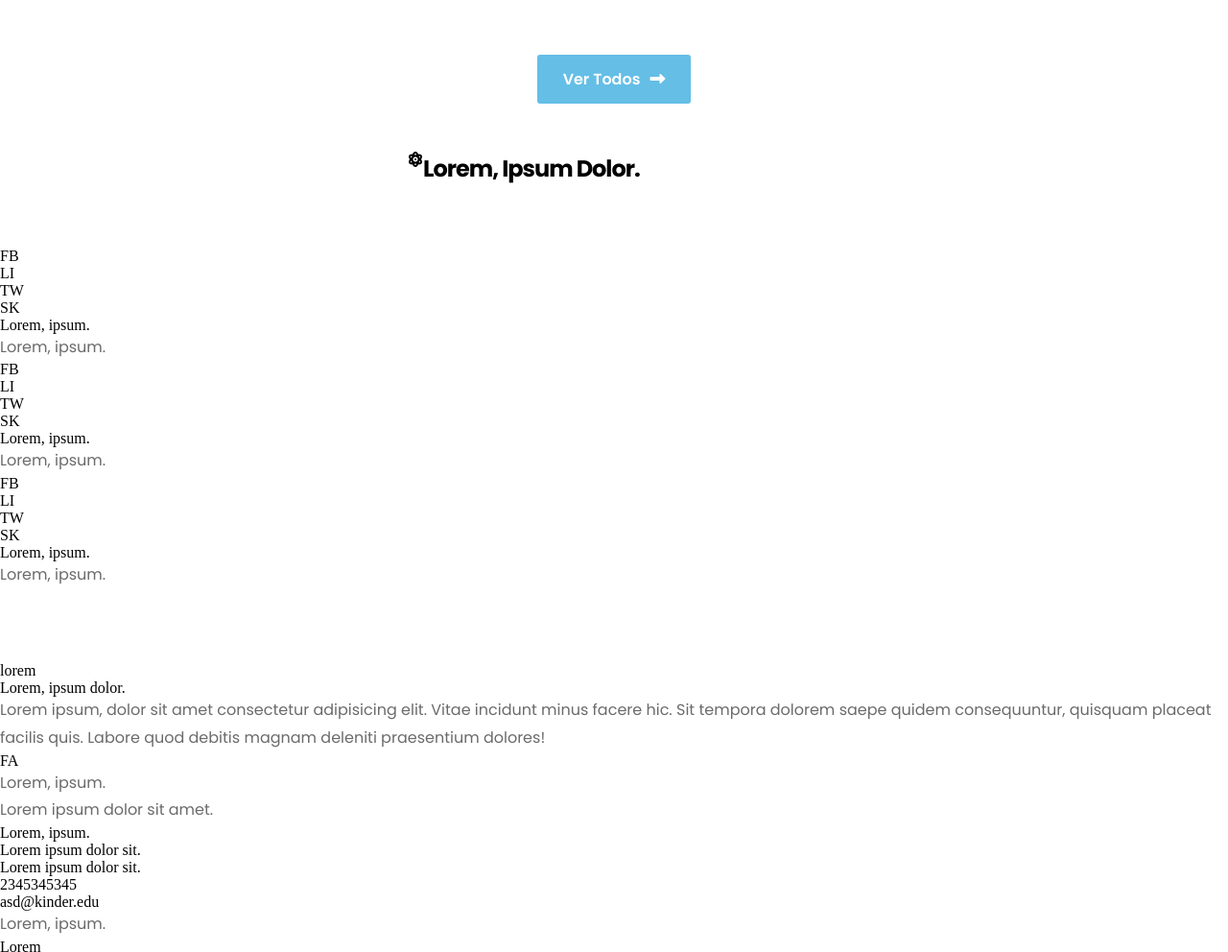
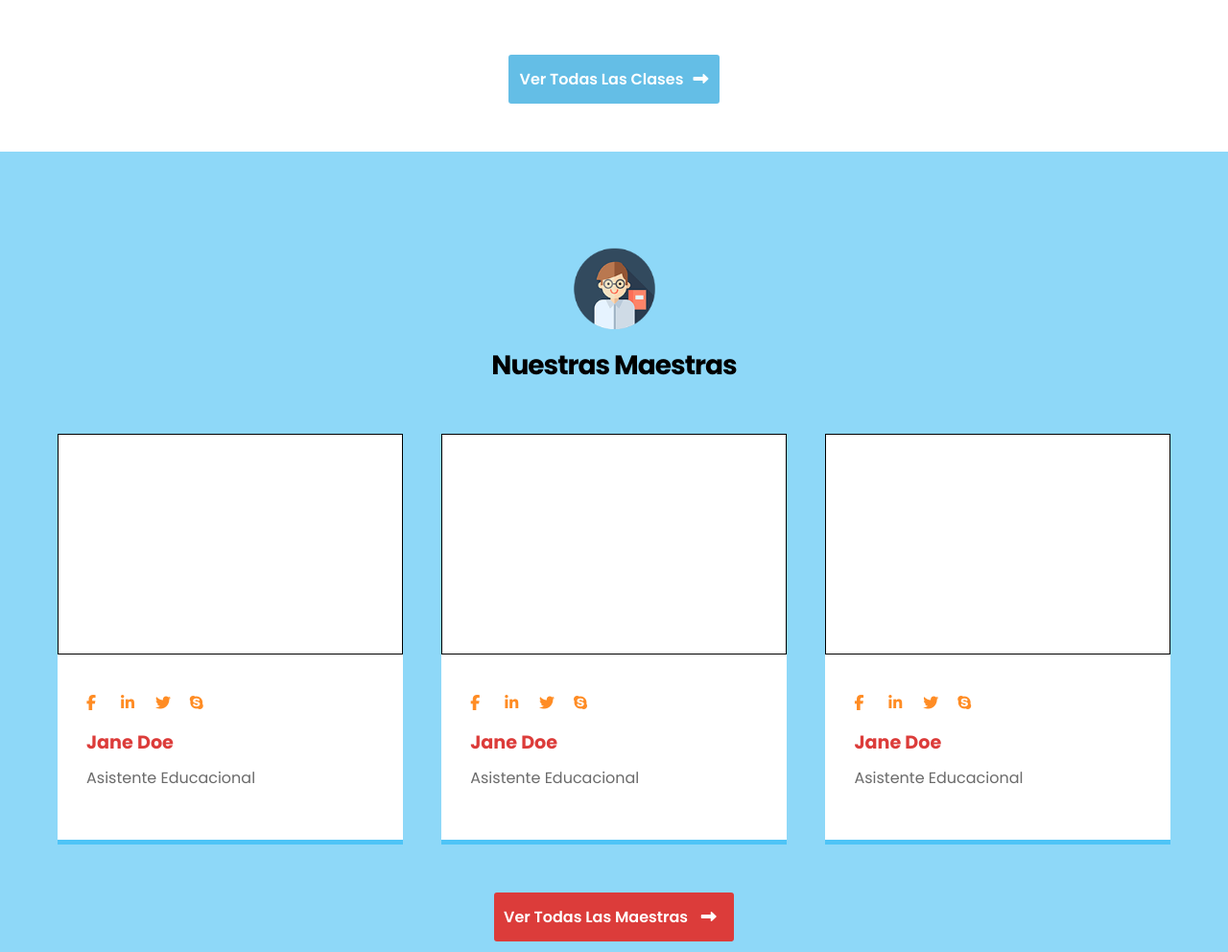
Before and after one commit to Diego-Aldao/escuela-primaria, a plain HTML site: page index.html in a window 1280 px wide. Shown: the part 3657-4649 px from the top of the page at 96% size. Drawn offline with Linux system fonts and the light colour scheme.

Commit message:
terminada la seccion maestras

```diff
--- a/css/styles.scss
+++ b/css/styles.scss
@@ -735,7 +735,12 @@ ul {
     }
   }
 }
-
+.fa {
+  img {
+    width: 85px;
+    height: 85px;
+  }
+}
 //INICIO SECCION CLASES
 .clases {
   .contenedor-gral {
@@ -750,12 +755,7 @@ ul {
   .titulos-headers {
     font-size: 1.8rem;
   }
-  .fa {
-    img {
-      width: 85px;
-      height: 85px;
-    }
-  }
+
   .cartas-clases {
     width: 100%;
     text-align: center;
@@ -794,6 +794,7 @@ ul {
   .btn-seccion-clases {
     background: $color-azul;
     @include flexbox(row, center, center);
+    min-width: 220px;
   }
 }
 //INICIO QUERYS CLASES
@@ -816,8 +817,86 @@ ul {
       min-height: 120px;
       height: 18vw;
     }
-    .contenedor-btn-principal {
-      width: 100%;
+  }
+}
+
+//INICIO SECCION MAESTROS
+.maestras {
+  background: #8ed8f8;
+  .contenedor-gral {
+    max-width: 470px;
+    margin: 0 auto;
+    .headers-principales {
+      flex-direction: column;
+      align-items: center;
+      height: auto;
+    }
+    .titulos-headers {
+      font-size: 1.75rem;
+      margin-top: 15px;
+    }
+  }
+  .cartas-maestras {
+    width: 100%;
+    background: white;
+    border-bottom: 5px solid #4ec4f7;
+    margin: 50px 0px;
+  }
+  .img-maestra {
+    width: 100%;
+    min-height: 150px;
+    height: 50vw;
+    max-height: 250px;
+    border: 1px solid black;
+  }
+  .redes-maestra {
+    width: 40%;
+    height: 40px;
+    @include flexbox(row, center, center);
+    margin: 30px 0px 0px 30px;
+  }
+  .link-maestra {
+    width: 25%;
+    height: 100%;
+    @include flexbox(row, center, flex-start);
+    color: $color-naranja;
+  }
+  .nombre-maestra {
+    font-weight: 800;
+    color: $color-rojo;
+    text-transform: capitalize;
+    font-size: 1.2rem;
+    margin: 5px 0px 5px 30px;
+  }
+  .rol-maestra {
+    margin-left: 30px;
+    text-transform: capitalize;
+    margin-bottom: 50px;
+  }
+  .btn-principal {
+    background: $color-rojo;
+    min-width: 250px;
+  }
+}
+@media (min-width: 768px) {
+  .maestras {
+    .contenedor-gral {
+      max-width: 100%;
+      flex-wrap: wrap;
+      @include flexbox(row, flex-start, space-between);
+      max-width: 1320px;
+    }
+    .headers-principales {
+      max-width: 100%;
+    }
+    .cartas-maestras {
+      width: 31%;
+      max-width: 400px;
+      max-height: 430px;
+    }
+    .img-maestra {
+      min-height: 120px;
+      height: 18vw;
     }
   }
 }
--- a/index.html
+++ b/index.html
@@ -377,52 +377,56 @@
             leer mas <i class="fas fa-long-arrow-alt-right"></i>
           </div>
         </div>
-        <div class="contenedor-btn-principal">
         <div class="btn-principal btn-seccion-clases">
-            ver todos <i class="fas fa-long-arrow-alt-right"></i>
-          </div>
+          ver todas las clases <i class="fas fa-long-arrow-alt-right"></i>
         </div>
       </div>
     </section>
     <section class="maestras">
+      <div class="contenedor-gral">
         <header class="headers-principales">
-        <div class="fa"><i class="fas fa-atom"></i></div>
-        <p class="titulos-headers">Lorem, ipsum dolor.</p>
+          <div class="fa">
+            <img src="./images/iconos/teacher-title.png" alt="" srcset="" />
+          </div>
+          <p class="titulos-headers">nuestras maestras</p>
         </header>
         <div class="cartas-maestras">
           <div class="img-maestra"></div>
           <ul class="redes-maestra">
-          <li class="link maestra">FB</li>
-          <li class="link maestra">LI</li>
-          <li class="link maestra">TW</li>
-          <li class="link maestra">SK</li>
+            <li class="link-maestra"><i class="fab fa-facebook-f"></i></li>
+            <li class="link-maestra"><i class="fab fa-linkedin-in"></i></li>
+            <li class="link-maestra"><i class="fab fa-twitter"></i></li>
+            <li class="link-maestra"><i class="fab fa-skype"></i></li>
           </ul>
-        <p class="textos-grandes nombre-maestra">Lorem, ipsum.</p>
-        <p class="textos-comunes rol-maestra">Lorem, ipsum.</p>
+          <p class="texto-grande nombre-maestra">jane doe</p>
+          <p class="textos-comunes rol-maestra">asistente educacional</p>
         </div>
         <div class="cartas-maestras">
           <div class="img-maestra"></div>
           <ul class="redes-maestra">
-          <li class="link maestra">FB</li>
-          <li class="link maestra">LI</li>
-          <li class="link maestra">TW</li>
-          <li class="link maestra">SK</li>
+            <li class="link-maestra"><i class="fab fa-facebook-f"></i></li>
+            <li class="link-maestra"><i class="fab fa-linkedin-in"></i></li>
+            <li class="link-maestra"><i class="fab fa-twitter"></i></li>
+            <li class="link-maestra"><i class="fab fa-skype"></i></li>
           </ul>
-        <p class="textos-grandes nombre-maestra">Lorem, ipsum.</p>
-        <p class="textos-comunes rol-maestra">Lorem, ipsum.</p>
+          <p class="texto-grande nombre-maestra">jane doe</p>
+          <p class="textos-comunes rol-maestra">asistente educacional</p>
         </div>
         <div class="cartas-maestras">
           <div class="img-maestra"></div>
           <ul class="redes-maestra">
-          <li class="link maestra">FB</li>
-          <li class="link maestra">LI</li>
-          <li class="link maestra">TW</li>
-          <li class="link maestra">SK</li>
+            <li class="link-maestra"><i class="fab fa-facebook-f"></i></li>
+            <li class="link-maestra"><i class="fab fa-linkedin-in"></i></li>
+            <li class="link-maestra"><i class="fab fa-twitter"></i></li>
+            <li class="link-maestra"><i class="fab fa-skype"></i></li>
           </ul>
-        <p class="textos-grandes nombre-maestra">Lorem, ipsum.</p>
-        <p class="textos-comunes rol-maestra">Lorem, ipsum.</p>
+          <p class="texto-grande nombre-maestra">jane doe</p>
+          <p class="textos-comunes rol-maestra">asistente educacional</p>
         </div>
-      <div class="btn-principal">Lorem, ipsum dolor. AF</div>
+        <div class="btn-principal">
+          ver todas las maestras <i class="fas fa-long-arrow-alt-right"></i>
+        </div>
+      </div>
     </section>
     <section class="testimonios">
       <div class="header-testimonios">
```
Also changed, not shown: css/styles.css, images/iconos/teacher-title.png (added), 1 other file. Lines whose indentation alone changed are shown as unchanged.
